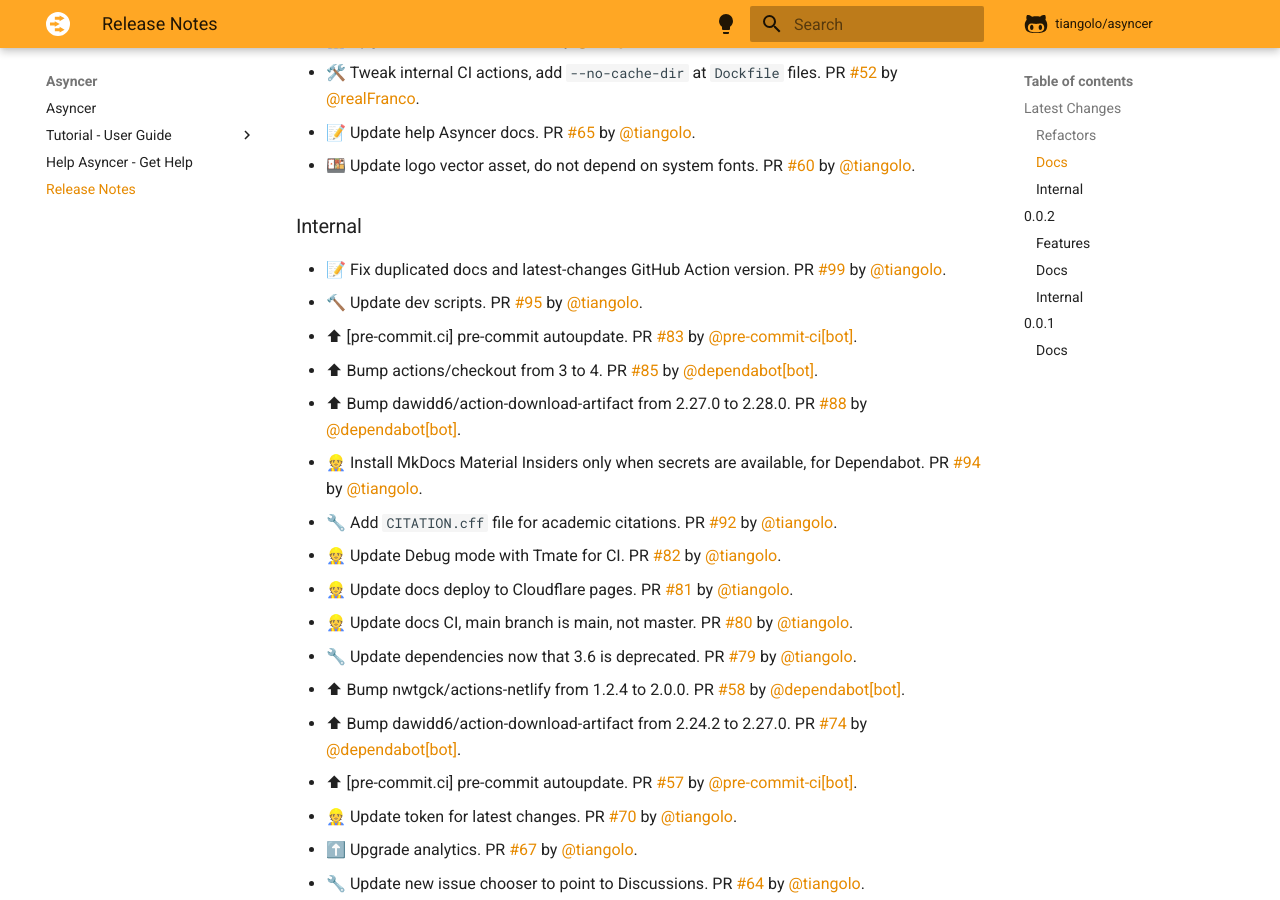
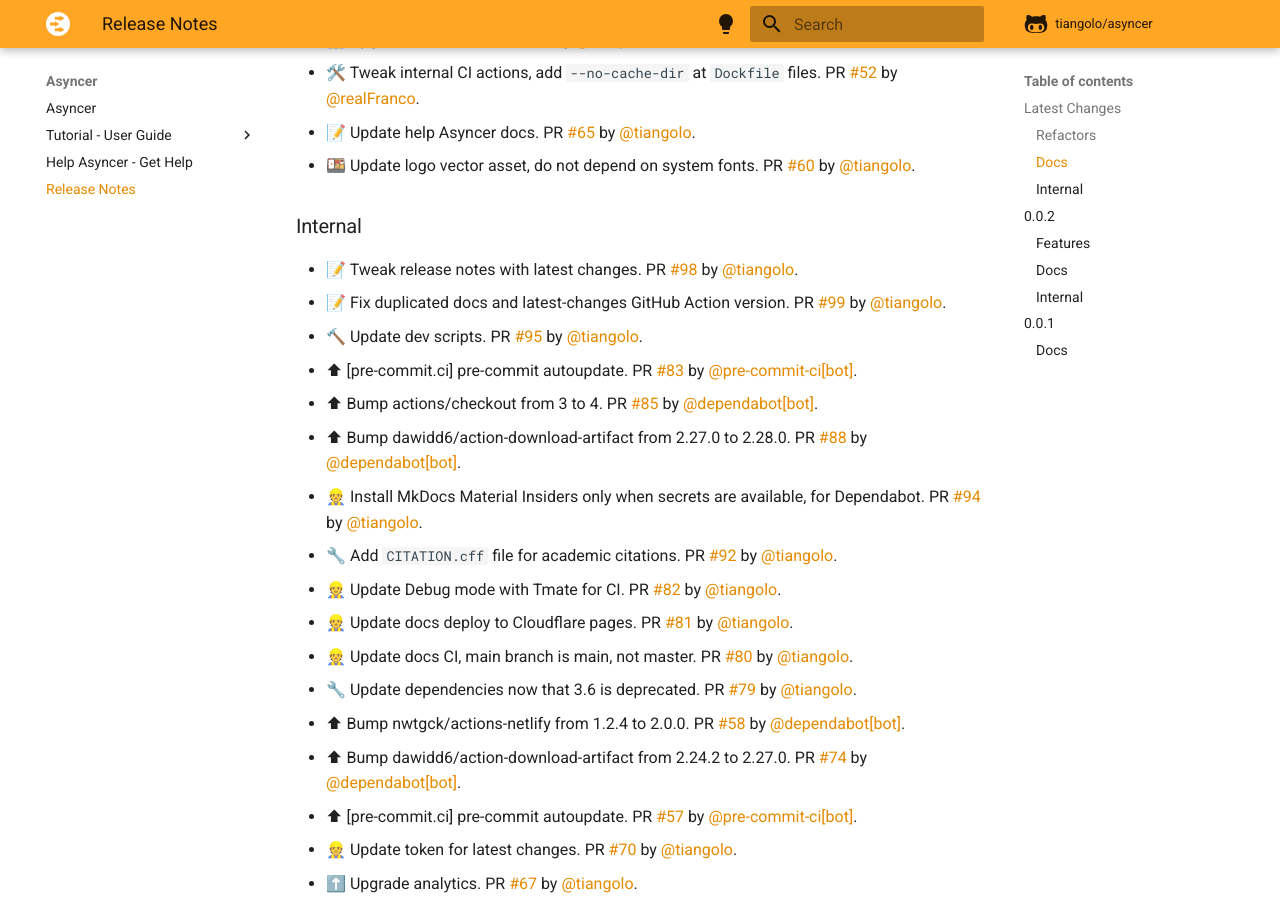
Before and after one commit to balintfrankas/fastapi-asyncer, an MkDocs documentation site: the page built from docs/release-notes.md, in a window 1280 px wide and 900 px high, scrolled down 411 px. Built offline with MkDocs 1.6.1 and Material for MkDocs 9.7.7, drawn with Linux system fonts in a browser that asks for light colours; comment, search, counter and statistics services are not loaded.

Commit message:
📝 Update release notes

```diff
--- a/docs/release-notes.md
+++ b/docs/release-notes.md
@@ -17,6 +17,7 @@
 
 ### Internal
 
+* 📝 Tweak release notes with latest changes. PR [#98](https://github.com/tiangolo/asyncer/pull/98) by [@tiangolo](https://github.com/tiangolo).
 * 📝 Fix duplicated docs and latest-changes GitHub Action version. PR [#99](https://github.com/tiangolo/asyncer/pull/99) by [@tiangolo](https://github.com/tiangolo).
 * 🔨 Update dev scripts. PR [#95](https://github.com/tiangolo/asyncer/pull/95) by [@tiangolo](https://github.com/tiangolo).
 * ⬆ [pre-commit.ci] pre-commit autoupdate. PR [#83](https://github.com/tiangolo/asyncer/pull/83) by [@pre-commit-ci[bot]](https://github.com/apps/pre-commit-ci).
```
